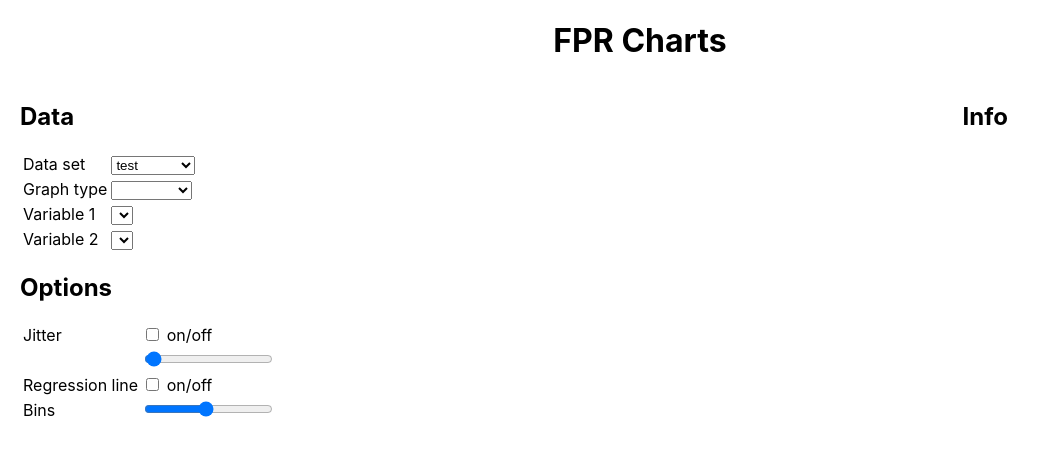
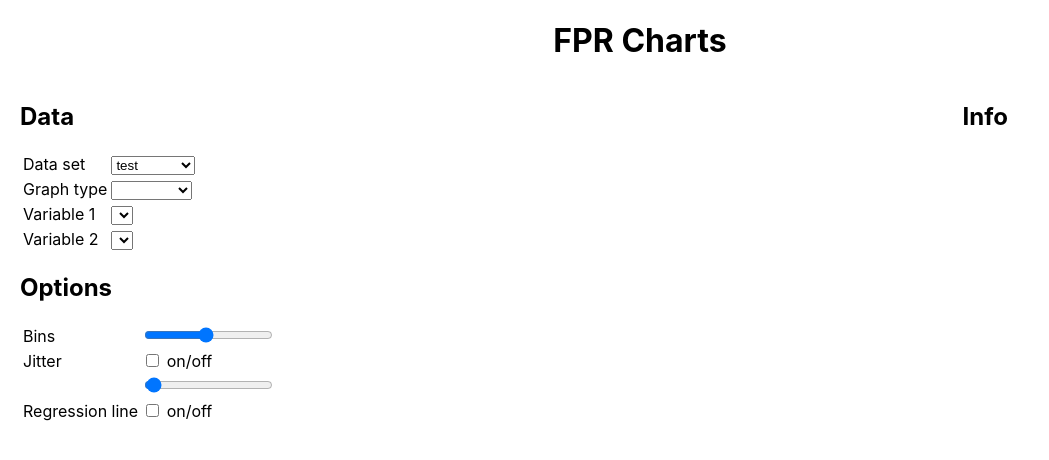
Before and after one commit to jelkink/fpr-chart, a React (Create React App) app in the folder frontend/: page / in a window 1280 px wide. Shown: the top 460 px of the page, without its empty margins (0-1049 px from the left). Built offline with nearby package versions, Linux system fonts and the light colour scheme; what @sgratzl/chartjs-chart-boxplot would draw is missing.

Commit message:
Univariate boxplot implemented

```diff
--- a/frontend/src/components/Form.js
+++ b/frontend/src/components/Form.js
@@ -94,7 +94,15 @@ function Form({data, plot, info}) {
                 <h2>Options</h2>
 
                 <table><tbody>
+
                      <tr>
+                        <td>Bins</td>
+                        <td>
+                            <input type="range" value={bins} onChange={(e) => setBins(parseInt(e.target.value))} min="1" max="20" />
+                        </td>
+                     </tr>
+
+                                          <tr>
                         <td>
                             Jitter
                         </td>
@@ -119,13 +127,6 @@ function Form({data, plot, info}) {
                         </td>
                     </tr>
 
-                    <tr>
-                        <td>Bins</td>
-                        <td>
-                            <input type="range" value={bins} onChange={(e) => setBins(parseInt(e.target.value))} min="1" max="20" />
-                        </td>
-                     </tr>
-
                 </tbody></table>
             </form>
             ) : (
--- a/frontend/src/library/Plot.js
+++ b/frontend/src/library/Plot.js
@@ -1,8 +1,9 @@
-import { Chart, LinearScale, CategoryScale } from 'chart.js';
+import { Chart, LinearScale, CategoryScale, registerables } from 'chart.js';
 import { BoxPlotController, BoxAndWiskers } from "@sgratzl/chartjs-chart-boxplot"
 import { tabulate, tabulate_bivariate, pair, bin } from "./Tabulate"
 import { linearRegression, minimum, maximum } from "./Stats"
 
+Chart.register(...registerables)
 Chart.register(BoxPlotController, BoxAndWiskers, LinearScale, CategoryScale)
 
 const singleBarChart = function(var1) {
@@ -50,6 +51,7 @@ const histogram = function(var1, bins) {
 const boxplot = function(var1) {
 
     return({
+        labels: [var1.label],
         datasets: [{
             data: [var1.values],
             label: var1.label,
```
